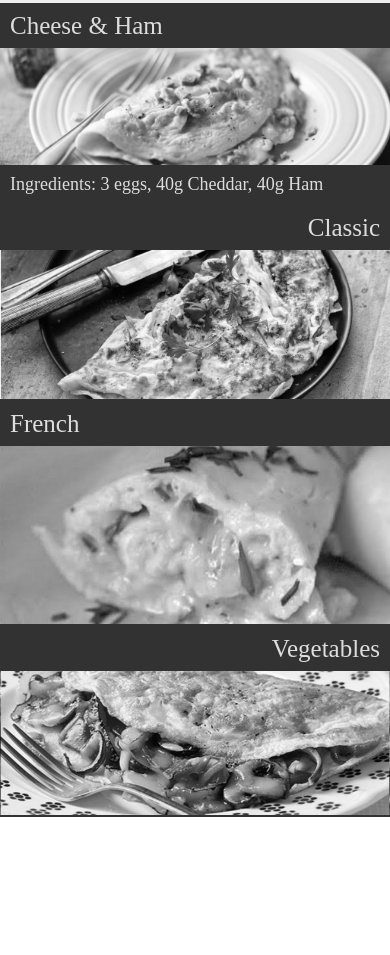
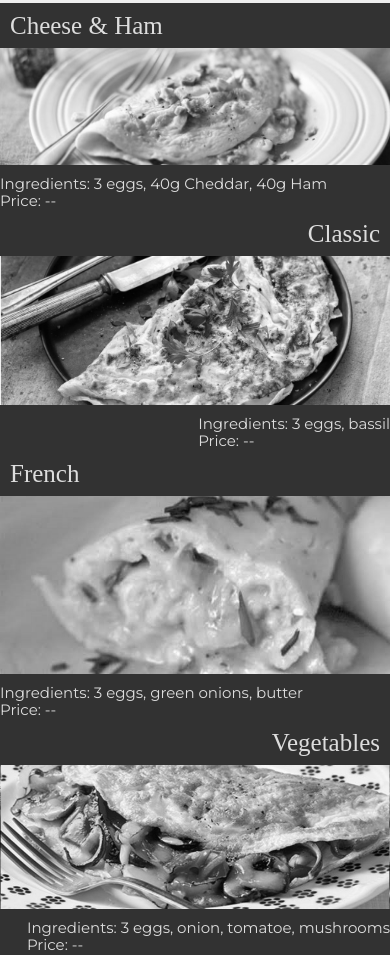
Before and after one commit to AlexScheaua/s-Omelette, a React app: page / in a window 390 px wide. Shown: the part 470-1425 px from the top of the page. Before the commit the page ends 1287 px from the top, so only its background shows below. Built offline with nearby package versions, Linux system fonts and the light colour scheme; a web font is replaced by a local one.

Commit message:
ingredients + price
Added, not shown dynamically

```diff
--- a/src/products.css
+++ b/src/products.css
@@ -20,11 +20,14 @@
   }
 
   .imgIngredients {
-    font-family: 'Ranga';
+    line-height: 17px;
+    font-family: 'Montserrat';
     color: #ddd;
-    font-size: 18px;
-    padding: 10px;
+    font-size: 15px;
+    padding-top: 10px;
   }
+
+
 
 
   .right {
--- a/src/products.js
+++ b/src/products.js
@@ -12,20 +12,23 @@ class Products extends Component{
       <div className="prods">
         <div className="product">
           <p className="imgTitle">Cheese & Ham</p>
-          <img src={img1} alt="" id="prodimg1" className='prodimgs'/>
-          <p className="imgIngredients">Ingredients: 3 eggs, 40g Cheddar, 40g Ham</p>
+          <img src={img1} alt="" className='prodimgs' />
+          <p className="imgIngredients">Ingredients: 3 eggs, 40g Cheddar, 40g Ham <br/>Price: --</p>
         </div>
         <div className="product">
           <p className="imgTitle right">Classic</p>
-          <img src={img2} alt="" id="prodimg2" className='prodimgs'/>
+          <img src={img2} alt="" className='prodimgs' />
+          <p className="imgIngredients right">Ingredients: 3 eggs, bassil <br/>Price: --</p>
         </div>
         <div className="product">
           <p className="imgTitle">French</p>
-          <img src={img3} alt="" id="prodimg3" className='prodimgs'/>
+          <img src={img3} alt="" className='prodimgs' />
+          <p className="imgIngredients">Ingredients: 3 eggs, green onions, butter<br/>Price: --</p>
         </div>
         <div className="product">
           <p className="imgTitle right">Vegetables</p>
-          <img src={img4} alt="" id="prodimg4" className='prodimgs'/>
+          <img src={img4} alt="" className='prodimgs' />
+          <p className="imgIngredients right">Ingredients: 3 eggs, onion, tomatoe, mushrooms<br/>Price: --</p>
         </div>
       </div>
     )
```
